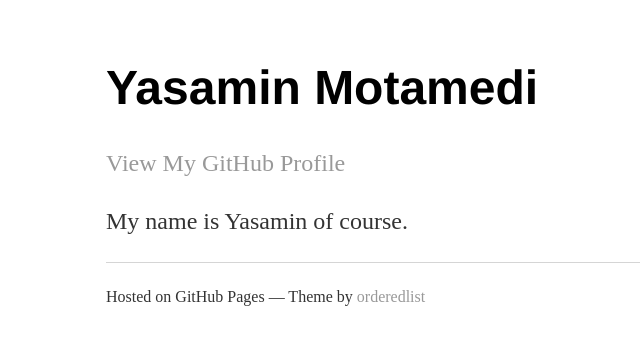
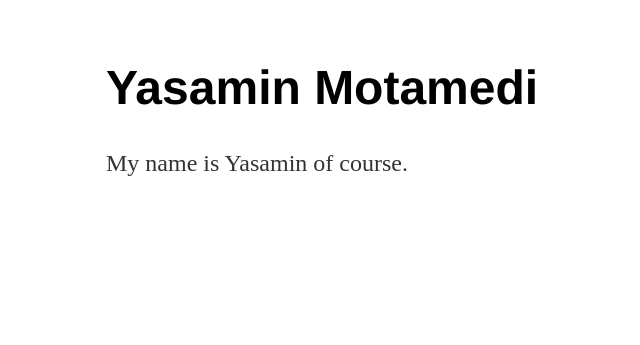
Before and after one commit to ymotamedi/ymotamedi.github.io, a Jekyll site: the page index.html, which Jekyll copies as it is, in a window 1280 px wide. Shown: the top 345 px of the page, without its empty margins (86-726 px from the left). Built offline with Jekyll 4.4.1, drawn with Linux system fonts in a browser that asks for light colours.

Commit message:
Update index.html

```diff
--- a/index.html
+++ b/index.html
@@ -15,17 +15,10 @@
       <header>
         <h1>Yasamin Motamedi</h1>
         <p></p>
-
-
-        <p class="view"><a href="https://github.com/ymotamedi">View My GitHub Profile</a></p>
-
       </header>
       <section>
         <p>My name is Yasamin of course.</p>
       </section>
-      <footer>
-        <p><small>Hosted on GitHub Pages &mdash; Theme by <a href="https://github.com/orderedlist">orderedlist</a></small></p>
-      </footer>
     </div>
     <script src="javascripts/scale.fix.js"></script>
 
```
